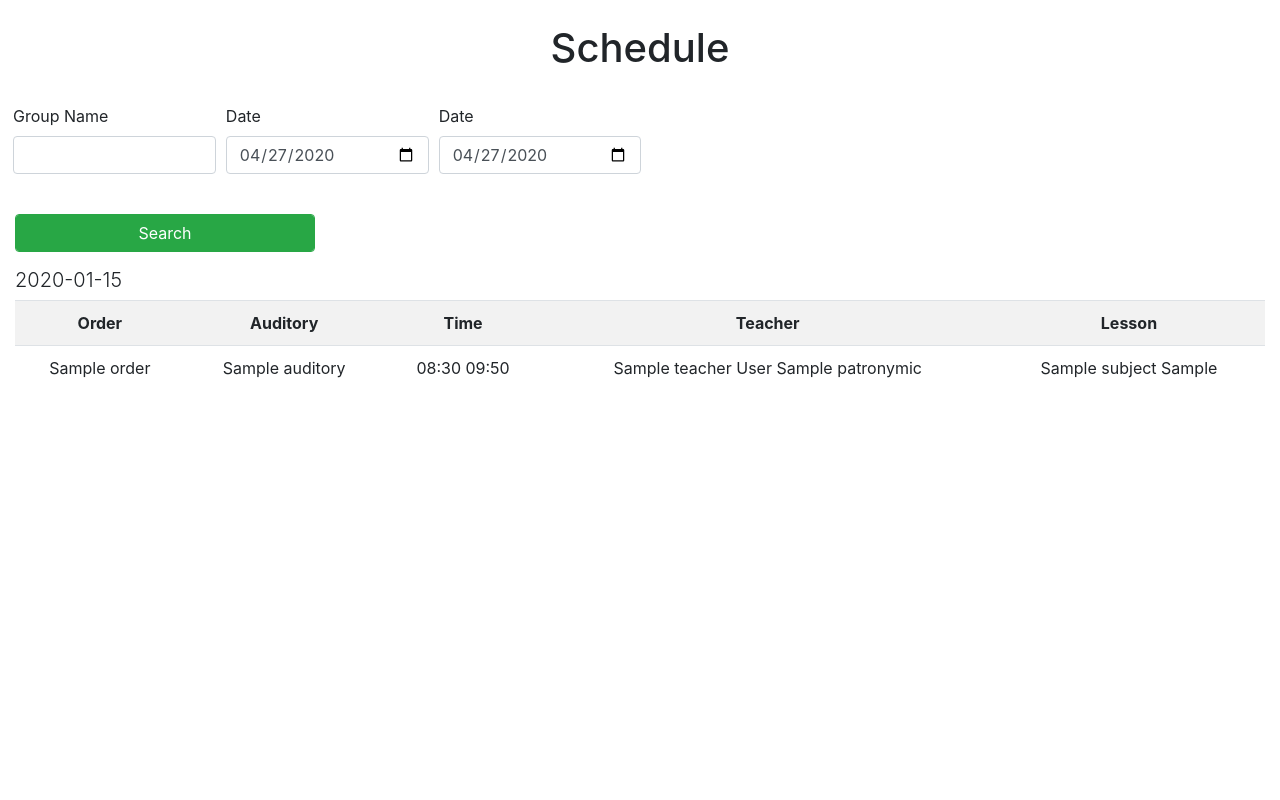
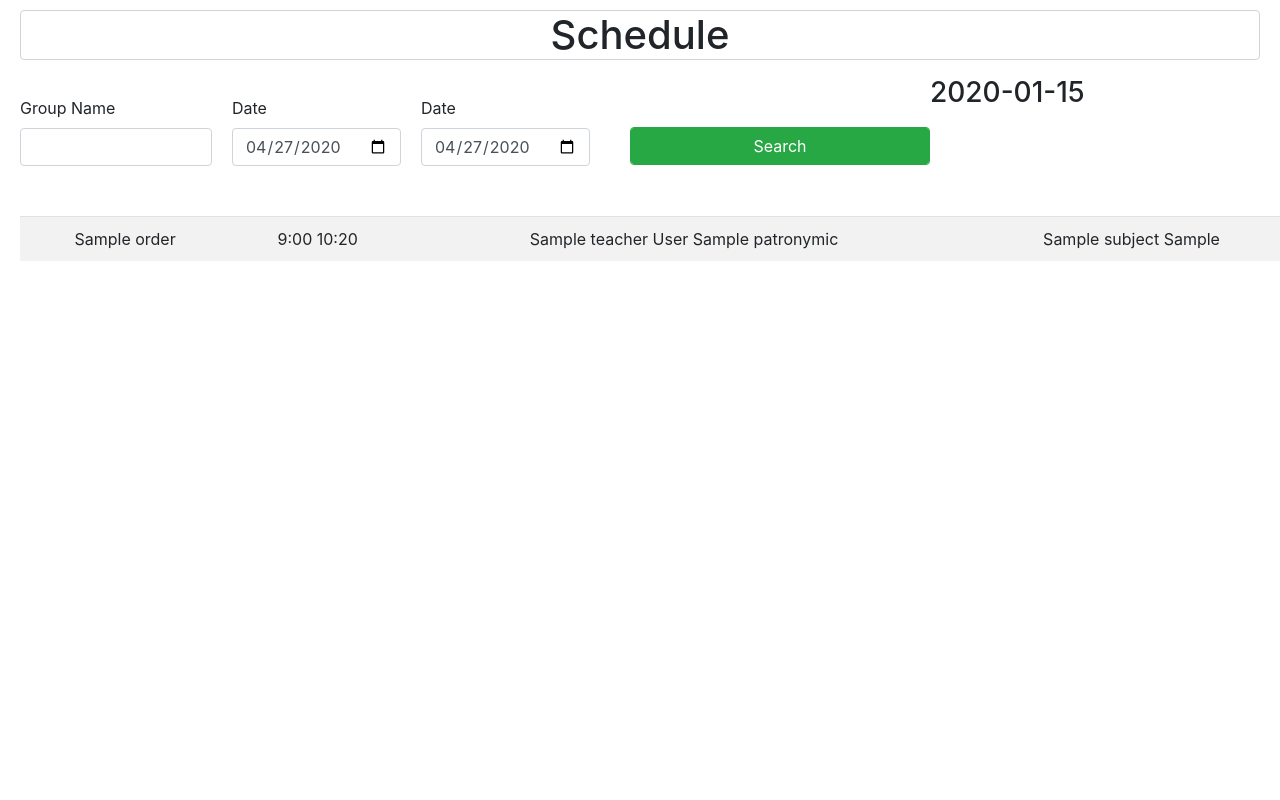
Before and after one commit to doroshroman/Schedule, a Flask app: template app/templates/show_schedule.html in a window 1280 px wide. Run offline with Flask 2, Linux system fonts and the light colour scheme; tables that the repository leaves empty hold one stand-in row (values such as "Sample post"); the template is opened without the code that fills it: values that come from a table or form of the project are taken from there, most other values are stand-ins (such as "Sample title", 1, 10 or a date in 2020); some libraries are stand-ins or nearby versions.

Commit message:
Improve css

```diff
--- a/app/routes.py
+++ b/app/routes.py
@@ -36,7 +36,7 @@ def index():
     return render_template('show_schedule.html', form=form, day_schedules=lessons, error=error)
 
 @app.route('/add_schedule', methods=['GET', 'POST'])
-#@login_required
+@login_required
 def add():
     data = request.get_json()
     message = None
--- a/app/static/css/style.css
+++ b/app/static/css/style.css
@@ -1,3 +1,6 @@
+*{
+    margin-top: 10px;
+}
 .btn-primary {
     color: #fff;
     background-color: #007bff;
@@ -29,9 +32,42 @@ form .error {
 #flash {
     display: none;
 }
-#flash-msg{
-    display: none;
+
+.form-group{
+    float: left;
+    margin-left: 20px;
 }
-#copyform{
-    display: none;
+.btn-submit{
+    margin-top: 51px;
+    margin-left: 40px;
+    float: left;
 }
+h1{
+    margin: 20px;
+    border: 1px solid #ced4da;
+    border-radius: .25rem;
+}
+.remember{
+    margin-left: auto;
+    margin-right: auto;
+/*     text-align: center; */
+    width: 150px;
+    position: relative;
+/*     margin: auto; */
+}
+#login #remember_me{
+/*     position: absolute; */
+    float: left;
+    width: 25px;
+}
+#login .remember_label{
+    float: left;
+    margin-left: 10px;
+/*     position: absolute; */
+/*     text-align: center; */
+/*     left: 1px; */
+}
+#login .button{
+    margin-top: 71px;
+    clear:both
+}
--- a/app/templates/show_schedule.html
+++ b/app/templates/show_schedule.html
@@ -1,65 +1,50 @@
 {% extends "base.html" %}
 
 {% block content %}
-    <br><h1 class="h1 text-center"> Schedule</h1><br>
-    <div class="container">
-        <div class="row justify-content-center">
-            <div id="flash-msg" class="alert alert-danger col-4" role="alert">
-            </div>
-        </div>
-    </div>
+    <h1 class="h1 text-center"> Schedule</h1>
+    <section id="holder">
     <form id="add-form" action="{{ url_for('index') }}" method="post" novalidate >
         {{ form.hidden_tag() }}
-        <div class="form-row ml-2">
-            <div class="form-group col-md-2">
+            <div class="form-group">
                 {{ form.groupname.label }}<br>
                 {{ form.groupname(size=12, class="form-control")}}<br>
                 {% for error in form.groupname.errors %}
                 <span style="color: red;">{{ error }}</span>
                 {% endfor %}
             </div>
-            <div class="form-group col-md-2">
+            <div class="form-group">
                 {{ form.from_day.label }}<br>
                 {{ form.from_day(class="form-control") }}<br>
                 {% for error in form.from_day.errors %}
                 <span style="color: red;">{{ error }}</span>
                 {% endfor %}
             </div>
-            <div class="form-group col-md-2">
+            <div class="form-group">
                 {{ form.to_day.label }}<br>
                 {{ form.to_day(class="form-control") }}<br>
                 {% for error in form.to_day.errors %}
                 <span style="color: red;">{{ error }}</span>
                 {% endfor %}
             </div>
-        </div>
-        <div class="col-md-6">
+        <div class="btn-submit">
             {{ form.submit(class="btn btn-success") }}
         </div>
         </form>
-    <div class="container-fluid">
+        </section>
     {% for date, lessons in day_schedules.items() %}
-        <h3 class="lead"> {{date}} </h3>
+        <h3> {{date}} </h3>
         <table class="table table-striped text-center form-group">
+        {% for lesson in lessons %}
         <tr>
-            <th>Order</th>
-            <th>Auditory</th>
-            <th>Time</th>
-            <th>Teacher</th>
-            <th>Lesson</th>
-        </tr>
-        {% for lesson in lessons %}
-        <tr class="clickable" id="{{ lesson.id }}">
             <td> {{ lesson.order }}</td>
-            <td>{{ lesson.auditory }}</td>
-            <td> {{ lesson.order | slot_start }} {{ lesson.order | slot_end }} </td>
+            <td> 9:00 10:20  </td>
             <td> {{lesson.teacher.name}} {{lesson.teacher.surname}} {{lesson.teacher.patronymic}}</td>
-            <td> {{ lesson.subject.title }}  {{lesson.subject.subj_type}}</td>
+            <td> {{lesson.subject.title}}  {{lesson.subject.subj_type}}</td>
         </tr>
         {% endfor %}
         </table>
     {% endfor %}
-    </div>
+
     <script type=text/javascript src="{{
         url_for('static', filename='js/index.js') }}"></script>
 
--- a/config.py
+++ b/config.py
@@ -4,5 +4,5 @@ import os
 class Config():
     # To protect form from attack
     SECRET_KEY = os.environ.get('SECRET_KEY') or 'so-secret'
-    SQLALCHEMY_DATABASE_URI = os.environ.get('DATABASE_URL') or 'mysql+mysqlconnector://root:1234@localhost/mydb'
+    SQLALCHEMY_DATABASE_URI = os.environ.get('DATABASE_URL') or 'mysql+mysqlconnector://root:Chaii2323@localhost/mydb'
     SQLALCHEMY_TRACK_MODIFICATIONS = False
```
Also changed, not shown: app/templates/login.html (+4 -3 lines).
